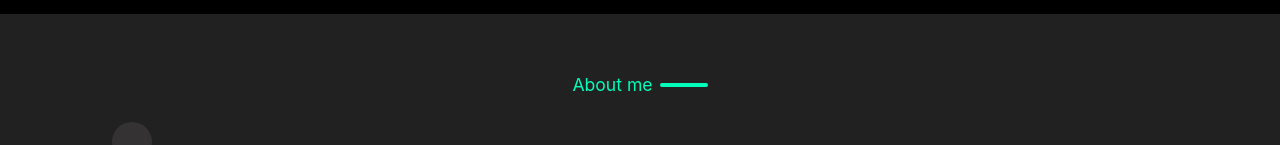
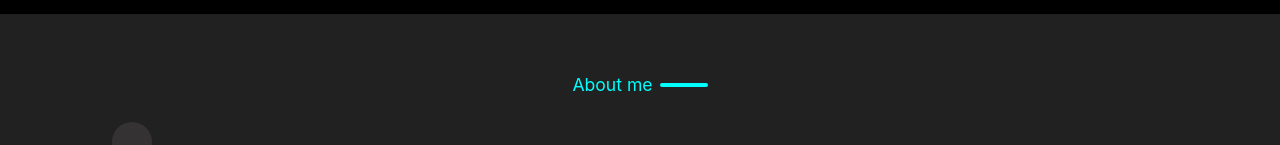
Before and after one commit to jonasegehrke/react-portfolio, a React (Create React App) app: page / in a window 1280 px wide. Shown: the part 786-931 px from the top of the page. Built offline with nearby package versions, Linux system fonts and the light colour scheme; a web font is replaced by a local one.

Commit message:
Playing with colors

```diff
--- a/src/App.css
+++ b/src/App.css
@@ -25,8 +25,9 @@
 :root{
     --background-color:#212121!important;
     --nav-color: rgba(33, 33, 33, 0.7);
-    --color-neon-green:#0fb;
-
+    --color-neon-green:#0ff;
+    --color-neon-pink:#FF007C;
+    --color-neon-blue:#0fb;
 
     --nav-font-color: #fff;
     --primary-font-color: #fff;
@@ -203,7 +204,7 @@ body{
 .white-line{
     height: 1px;
     width: 100%;
-    background: var(--nav-font-color);
+    background: var(--color-neon-green);
     opacity: 0.5;
 }
 
--- a/src/components/Slider.js
+++ b/src/components/Slider.js
@@ -1,6 +1,4 @@
 import React, { useRef, useEffect } from 'react'
-import { GiCheckMark } from 'react-icons/gi';
-import { IconContext } from "react-icons";
 
 export default function Slider() {
     const loadTextRef = useRef();
--- a/src/pages/About.js
+++ b/src/pages/About.js
@@ -1,5 +1,5 @@
 import React, { useRef } from 'react'
-import { BsGithub, BsLinkedin, BsFillCloudDownloadFill } from 'react-icons/bs';
+import { BsFillCloudDownloadFill } from 'react-icons/bs';
 import { RiLinkedinBoxLine, RiLinkedinBoxFill } from 'react-icons/ri';
 import { VscGithub, VscGithubInverted } from 'react-icons/vsc';
 import { IconContext } from "react-icons";
```
Also changed, not shown: src/pages/Projects.js (added, +9 -0 lines).
